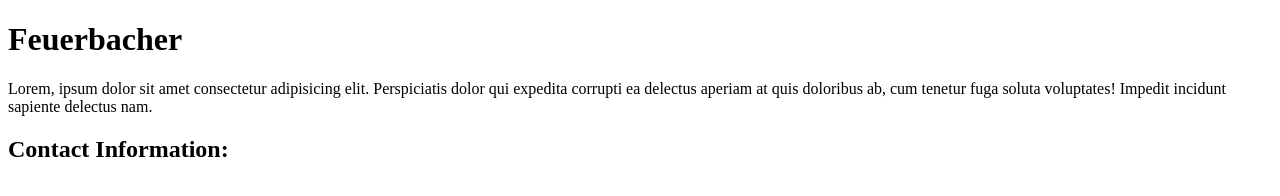
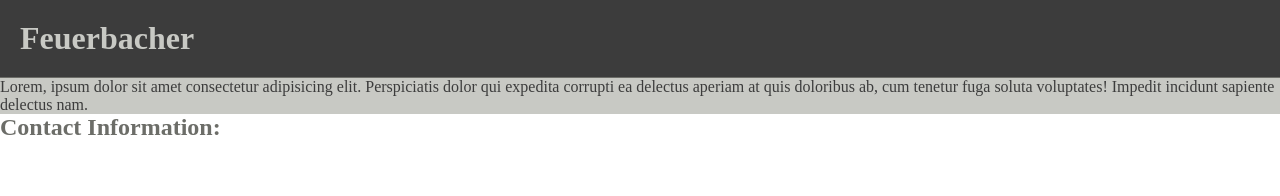
Before and after one commit to feuerbacherb/feuerbacherb.github.io, a plain HTML site: page index.html in a window 1280 px wide. Drawn offline with Linux system fonts and the light colour scheme.

Commit message:
testing out colors to use

```diff
--- a/assets/css/style.css
+++ b/assets/css/style.css
@@ -0,0 +1,30 @@
+* {
+   margin: 0;
+   padding: 0;
+   box-sizing: border-box;
+}
+
+:root {
+   --primary-color: #C8C9C4;
+   --secondary-color: #3C3C3C;
+   --tertiary-color: #6C6D68;
+}
+
+header {
+   background-color: var(--secondary-color);
+   border-bottom: 1px solid var(--tertiary-color);
+   padding: 20px;
+}
+
+header h1{
+   color: var(--primary-color);
+}
+
+section {
+   background-color: var(--primary-color);
+   color: var(--secondary-color);
+}
+
+footer {
+   color: var(--tertiary-color);
+}
--- a/index.html
+++ b/index.html
@@ -4,6 +4,7 @@
    <meta charset="UTF-8">
    <meta name="viewport" content="width=device-width, initial-scale=1.0">
    <title>Feuerbacher</title>
+   <link rel="stylesheet" href="./assets/css/style.css" />
 </head>
 
 <body>
```
